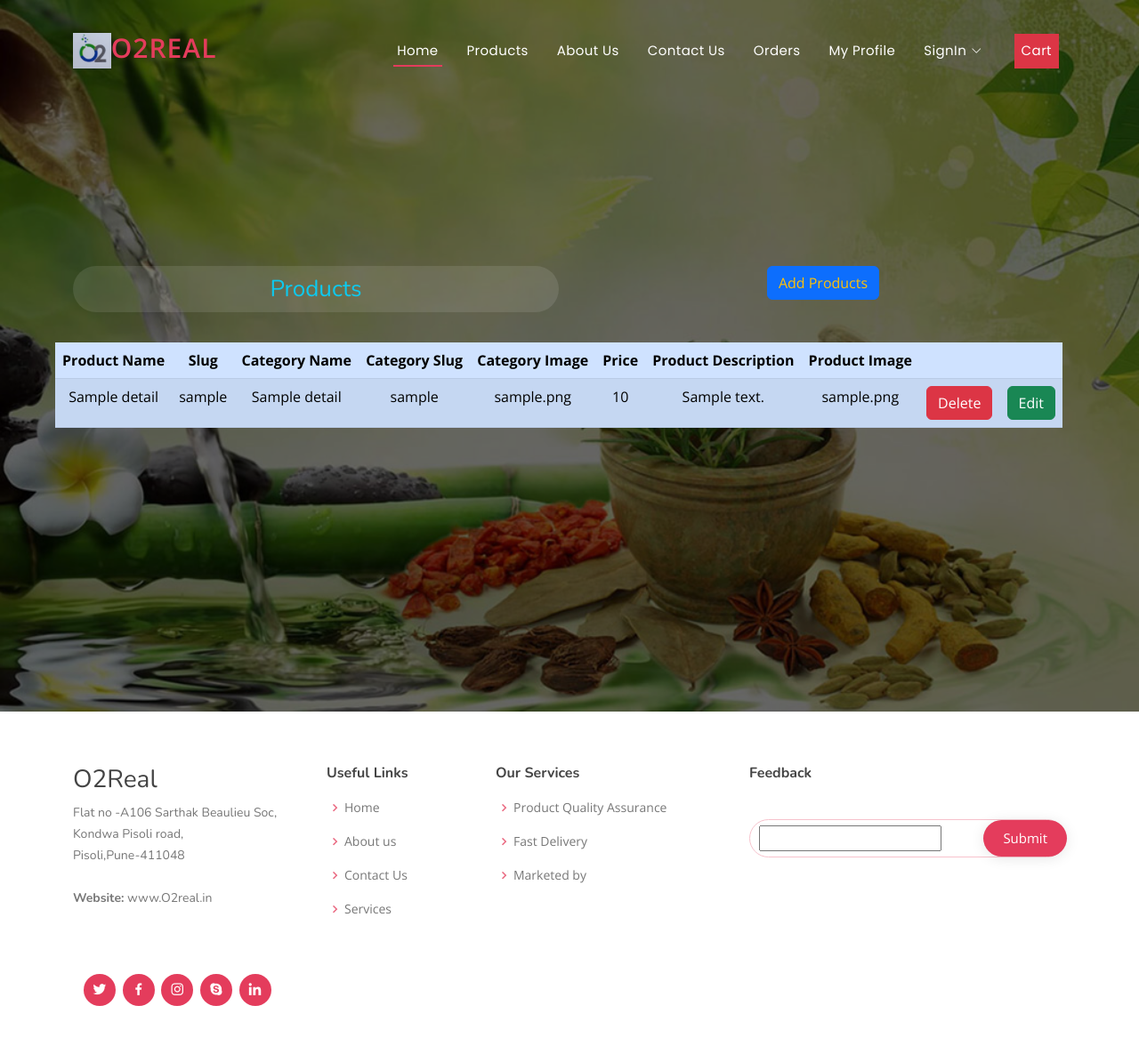
After one commit to ThonteShila/VKshop, a Django app: page /products/ in a window 1280 px wide. The commit adds this page. Shown: the whole page at 89% size. Run offline with Django 3.2, Linux system fonts and the light colour scheme; tables that the repository leaves empty hold one stand-in row (values such as "Sample post"); some libraries are stand-ins or nearby versions.

Commit message:
function edit,delete,create

```diff
--- a/vkshop/vkshop_app/models.py
+++ b/vkshop/vkshop_app/models.py
@@ -14,7 +14,6 @@ class Owner_details(models.Model):
 
 
 class Product_details(models.Model):
-    owner_details_id=models.ForeignKey(Owner_details,on_delete=models.CASCADE,default=0)
     product_name=models.CharField(max_length=200)
     slug=models.SlugField(unique=True,null=True,blank=True)
     category_name=models.CharField(max_length=200)
--- a/vkshop/vkshop_app/templates/base.html
+++ b/vkshop/vkshop_app/templates/base.html
@@ -43,8 +43,7 @@
       <nav id="navbar" class="navbar">
         <ul>
           <li><a class="nav-link scrollto active" href="/">Home</a></li>
-          <li><a type="submit" name="add_product" href="/add_product/0" value=""
-            class="btn float-right">Add Product</a></li>
+          <li><a class="nav-link scrollto" href="/products">Products</a></li>
           <li><a class="nav-link scrollto" href="/aboutus">About Us</a></li>
           <li><a class="nav-link scrollto" href="/contactus">Contact Us</a></li>
           <li><a class="nav-link scrollto" href="/">Orders</a></li>
--- /dev/null
+++ b/vkshop/vkshop_app/templates/products.html
@@ -0,0 +1,56 @@
+{% extends "base.html"%}
+{%block title%}Products{% endblock title%}
+{% block content %}
+
+<form action="" method="POST">
+    {% csrf_token %}
+    <div class="container">
+        <div class="row">
+            <label class="text-info">{{message}}</label>
+            <div class="col-sm-6">
+                <h3 class="text-info">Products</h3>
+            </div>
+            <div class="col-sm-6">
+                <a type="submit" name="addproduct" href="/add_product/0" value="add product"
+                    class="btn btn-primary text-warning float-right" id="">Add Products</a>
+            </div>
+            <div class="row p-1">
+                <table class="table table-primary table-striped">
+                    <thead>
+                        <tr>
+
+                            <th scope="col">Product Name</th>
+                            <th scope="col">Slug</th>
+                            <th scope="col">Category Name</th>
+                            <th scope="col">Category Slug</th>
+                            <th scope="col">Category Image</th>
+                            <th scope="col">Price</th>
+                            <th scope="col">Product Description</th>
+                            <th scope="col">Product Image</th>
+                            <th scope="col"></th>
+                            <th scope="col"></th>
+                        </tr>
+                    </thead>
+                    <tbody>
+                        {% for product_detail in product_details %}
+                        <tr>
+                            <td>{{product_detail.product_name}}</td>
+                            <td>{{product_detail.slug}}</td>
+                            <td>{{product_detail.category_name}}</td>
+                            <td>{{product_detail.category_slug}}</td>
+                            <td>{{product_detail.category_image}}</td>
+                            <td>{{product_detail.price}}</td>
+                            <td>{{product_detail.product_description}}</td>
+                            <td>{{product_detail.product_image}}</td>
+                            <td><a class="btn btn-danger" href="/delete_product/{{product_detail.id}}" name="btn_delete">Delete</a></td>
+
+                            <td><a class="btn btn-success" href="/add_product/{{product_detail.id}}" name="btn_edit">Edit</a></td>
+                        </tr>
+                        {% endfor %}
+                    </tbody>
+                </table>
+            </div>
+        </div>
+    </div>
+</form>
+    {% endblock content%}
--- a/vkshop/vkshop_app/urls.py
+++ b/vkshop/vkshop_app/urls.py
@@ -5,8 +5,11 @@ urlpatterns = [
     path('',views.index,name='index'),
     path('contactus/',views.contactus,name='contactus'),
     path('aboutus/',views.aboutus,name='aboutus'),
+    path('products/',views.products,name='products'),
     path('signup/',views.signup,name='signup'),
     path('login/',views.login,name='login'),
     path('logout/',views.logout,name='logout'),
+    #path('edit_product/<int:product_id>',views.edit_product,name='edit_product'),
+    path('delete_product/<int:product_id>',views.delete_product,name='delete_product'),
     path('add_product/<int:product_id>', views.add_product, name='add_product'),
 ]
--- a/vkshop/vkshop_app/views.py
+++ b/vkshop/vkshop_app/views.py
@@ -21,11 +21,74 @@ def aboutus(request):
         return render(request,'aboutus.html',{})
 def contactus(request):
         return render(request,'contactus.html',{})
+def products(request):
+        print(request.POST)
+        if request.method=="POST":
+                if 'add_product' in request.POST:
+                        return redirect("../add_product")
+                return render(request,"products.html")
+        else:
+                product_details=Product_details.objects.all()
+                print(product_details)
+                context={
+                        'product_details':product_details,
+                }
+                return render(request,"products.html",context)
 
 def add_product(request, product_id):
         print(request.method)
         if request.method=="POST":
+                productname=request.POST.get('product_name')
+                slug=request.POST.get('slug')
+                cat_name=request.POST.get('category_name')
+                cat_slug=request.POST.get('category_slug')
+                cat_img=request.POST.get('category_image')
+                price=request.POST.get('price')
+                pro_desc=request.POST.get('product_description')
+                pro_image=request.POST.get('product_image')
+
+                product_details=Product_details(product_name=productname,slug=slug,category_name=cat_name,category_slug=cat_slug,category_image=cat_img,price=price,product_description=pro_desc,product_image=pro_image)
+                product_details.save()
+                message="Product data saved successfully!"
+                context={
+                        'product_details':product_details,
+                        'functionality_name':"Create New",
+                        'message':message
+                }
+                return render(request,"add_product.html",context)
+        elif request.method=="GET":
+                print(" else GET")
+                if product_id==0:
+                        product_details=Product_details()
+                        func_name="Create New"
+                else:
+                        product_details=Product_details.objects.get(pk=product_id)
+                        func_name="Modify"
+
+                message=""
+                context={
+                        'functionality_name':func_name,
+                        'message':message,
+                        'product_details':product_details,
+                }
+
+                print("add_listing else before render")
+                return render(request,'add_product.html',context)
+        else:
+                print("add_listing outer else ")
+                message=""
+                context={
+                        'functionality_name':"Create New",
+                        'message':message,
+                }
                 return render(request,"add_product.html",{})
-        else:
-                print("HHHHHHHHHHHH")
-                return render(request,"add_product.html",{})
+
+def delete_product(request,product_id):
+        message=""
+        if request.method=="GET":
+                product_details=Product_details.objects.get(pk=product_id).delete()
+                print("in Get:", id)
+                message="One Record Removed"
+                print("in message:", message)
+                return redirect("../products")
+        return render(request,"products.html",{'message':message})
```
Also changed, not shown: vkshop/vkshop_app/templates/add_product.html (+17 -14 lines), vkshop/categories/11_MyProfile.png (added), vkshop/categories/bgimage.jpg (added), vkshop/categories/bgimage_NbMFAsv.jpg (added), vkshop/product/4_EmployerDashboard.png (added), vkshop/product/bgimage.jpg (added), vkshop/product/bgimage_Py9pJ3r.jpg (added), vkshop/static/images/o2realsoap.png (renamed from vkshop/static/images/d745315c-7c0d-49a2-9c8c-4f95a4742315.jfif), vkshop/vkshop_app/migrations/0003_auto_20230818_1909.py (added), vkshop/vkshop_app/migrations/0004_remove_product_details_owner_details_id.py (added).
